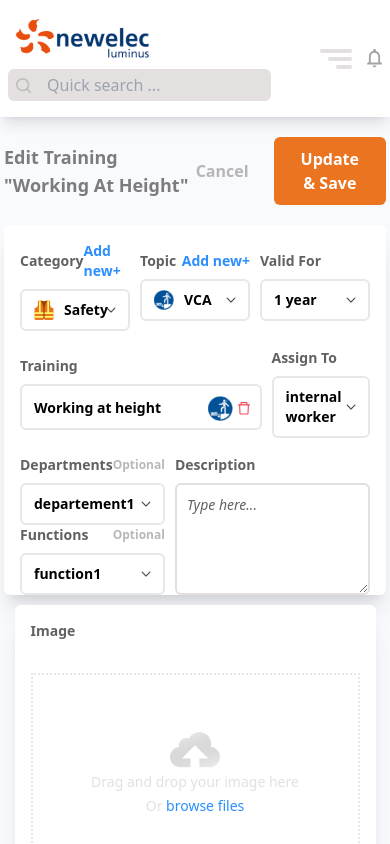
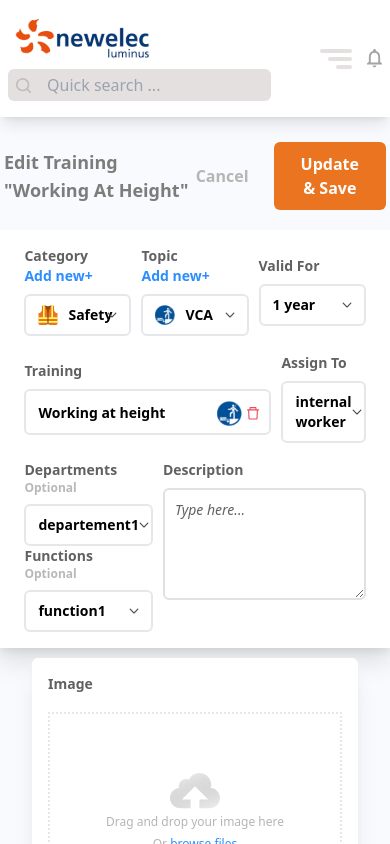
Before and after one commit to houdamzari/newelec-local, a React (Vite) app: page / in a window 390 px wide. Shown: the top 844 px of the page. Built offline with nearby package versions, Linux system fonts and the light colour scheme.

Commit message:
responsive fix

```diff
--- a/src/components/Container/Container.jsx
+++ b/src/components/Container/Container.jsx
@@ -1,6 +1,6 @@
 function Container({ children }) {
   return (
-    <div className="w-full h-full flex flex-col gap-[20px] px-[10%] py-[20px] sm:px-1 xs:px-1">
+    <div className="w-full h-full flex flex-col gap-[20px] px-[131px] py-[25px] sm:px-1 xs:px-1">
       {children}
     </div>
   );
--- a/src/components/Dropdown/Dropdown.jsx
+++ b/src/components/Dropdown/Dropdown.jsx
@@ -2,7 +2,14 @@ import { useState, useCallback } from "react";
 import Flex from "../Flex/Flex";
 import useClickOutside from "../../hooks/useClickOutside";
 import { arrow } from "../../assets";
-function Dropdown({ label, addNewAvailable, optional, dropdownOptions,borderless ,className}) {
+function Dropdown({
+  label,
+  addNewAvailable,
+  optional,
+  dropdownOptions,
+  borderless,
+  className,
+}) {
   const [optionSelected, setOptionSelected] = useState(dropdownOptions[0]);
   const [open, setOpen] = useState(false);
   const ref = useClickOutside(() => setOpen(false));
@@ -20,7 +27,8 @@ function Dropdown({ label, addNewAvailable, optional, dropdownOptions,borderless
       <Flex
         flexDirection={"flex-row"}
         justifyContent={"justify-between"}
-        alignItems={"items-center"}
+        alignItems={"items-center xs:items-start"}
+        flexWrap={"xs:flex-col"}
       >
         <p className="text-textColor-grey">{label}</p>
         {addNewAvailable && <p className="text-textColor-blue">Add new+</p>}
@@ -32,7 +40,9 @@ function Dropdown({ label, addNewAvailable, optional, dropdownOptions,borderless
       <div className="relative mt-[8px]" ref={ref}>
         <div
           onClick={() => setOpen(!open)}
-          className={`flex flex-row justify-between cursor-pointer rounded-md px-[12px] py-[9px] ${borderless ? 'border-0' : 'border-2'} `}
+          className={`flex flex-row justify-between cursor-pointer rounded-md px-[12px] py-[9px] ${
+            borderless ? "border-0" : "border-2"
+          } `}
         >
           <Flex flexDirection="flex-row " gap="gap-[10px]">
             {optionSelected.icon && (
@@ -56,11 +66,13 @@ function Dropdown({ label, addNewAvailable, optional, dropdownOptions,borderless
                 className="flex flex-row justify-between  cursor-pointer rounded-md px-4 py-2"
               >
                 <Flex flexDirection="flex-row" gap="gap-[10px]">
-                  {option.icon &&  <img
-                    className="w-[30px]"
-                    src={option.icon}
-                    alt="option_icon"
-                  />}
+                  {option.icon && (
+                    <img
+                      className="w-[30px]"
+                      src={option.icon}
+                      alt="option_icon"
+                    />
+                  )}
 
                   {option.option}
                 </Flex>
--- a/src/components/EditSection/EditSection.jsx
+++ b/src/components/EditSection/EditSection.jsx
@@ -1,5 +1,5 @@
 import React from "react";
-import {Card,Flex,FileForm,ImageForm,Form,} from "../../components";
+import { Card, Flex, FileForm, ImageForm, Form } from "../../components";
 
 function EditSection() {
   const cards = [<Form />, <ImageForm />, <FileForm />];
@@ -12,7 +12,9 @@ function EditSection() {
       flexWrap={"flex-wrap"}
     >
       {cards.map((cardContent, i) => (
-        <Card key={i}>{cardContent}</Card>
+        <Card className={i === 0 ? "px-[30px]" : ""} key={i}>
+          {cardContent}
+        </Card>
       ))}
     </Flex>
   );
--- a/src/components/EditSection/FileForm/FileForm.jsx
+++ b/src/components/EditSection/FileForm/FileForm.jsx
@@ -1,9 +1,9 @@
 import React from "react";
-import {FileInput,Flex} from "../../../components";
+import { FileInput, Flex } from "../../../components";
 
 function FileForm() {
   return (
-    <div className="w-[213px] h-[338px]">
+    <div className="w-[177px] h-[311px]">
       <p className="text-sm text-textColor-grey font-semibold">Training file</p>
       <FileInput className={"mt-4 p-[2px]"} />
       <p className="mt-[6px] text-sm text-grey">
@@ -23,7 +23,7 @@ function FileForm() {
         Media URL
       </p>
       <input
-        className="mt-[5px] border-2 rounded-md px-[10px] py-[7px] placeholder:text-sm placeholder:text-grey"
+        className="mt-[5px] w-full border-2 rounded-md px-[10px] py-[7px] placeholder:text-sm placeholder:text-grey"
         type="text"
         placeholder="https://youtu.be/1g4hoZx8-o4"
       />
--- a/src/components/EditSection/Form/Form.jsx
+++ b/src/components/EditSection/Form/Form.jsx
@@ -4,7 +4,7 @@ import { FormInput, Flex, Dropdown } from "../../../components";
 
 function Form() {
   return (
-    <div className="h-[338px]">
+    <div className="h-[311px] w-[485px] xs:w-full xs:h-fit">
       <Flex
         className="w-full"
         flexDirection={"flex-row"}
@@ -31,7 +31,7 @@ function Form() {
       >
         <FormInput />
         <Dropdown
-          className="w-[35%]"
+          className="w-[167px] xs:w-full"
           label="Assign To"
           dropdownOptions={[
             { option: "internal worker" },
@@ -50,7 +50,7 @@ function Form() {
           flexDirection={"flex-col"}
           justifyContent={"justify-center"}
           alignItems={"items-center"}
-          className={"w-[250px]"}
+          className={"w-[167px]"}
         >
           <Dropdown
             label="Departments"
@@ -66,7 +66,7 @@ function Form() {
             dropdownOptions={[{ option: "function1" }, { option: "function2" }]}
           />
         </Flex>
-        <div className="w-full">
+        <div className="w-[304px] xs:w-full">
           <p className="text-sm font-semibold text-textColor-grey">
             Description
           </p>
--- a/src/components/EditSection/Form/data.js
+++ b/src/components/EditSection/Form/data.js
@@ -2,7 +2,7 @@ import { security, icon } from "../../../assets";
 export const FirstForm = [
   {
     label: "Category",
-    width: "w-[35%]",
+    width: "w-[165px] xs:w-full",
     addNewAvailable: true,
     data: [
       { icon: security, option: "Safety" },
@@ -11,7 +11,7 @@ export const FirstForm = [
   },
   {
     label: "Topic",
-    width: "w-[43%]",
+    width: "w-[196px] xs:w-full",
     addNewAvailable: true,
     data: [
       { icon: icon, option: "VCA" },
@@ -20,7 +20,7 @@ export const FirstForm = [
   },
   {
     label: "Valid For",
-    width: "w-[22%]",
+    width: "w-[104px] xs:w-full",
     addNewAvailable: false,
     data: [{ option: "1 year" }, { option: "2 years" }],
   },
--- a/src/components/EditSection/ImageForm/ImageForm.jsx
+++ b/src/components/EditSection/ImageForm/ImageForm.jsx
@@ -2,10 +2,10 @@ import React from "react";
 import FileInput from "../../FileInput/FileInput";
 function ImageForm() {
   return (
-    <div className=" w-[329px] h-[338px]">
+    <div className=" w-[294px] h-[311px] ">
       <p className="text-sm text-textColor-grey font-semibold">Image</p>
-      <FileInput imageInput className={"h-[202px] mt-8"} />
-      <p className="mt-8 text-sm text-grey">
+      <FileInput imageInput className={"h-[202px] mt-[18px]"} />
+      <p className="mt-[45px] text-[11px] text-[#B5B5B5] text-center">
         *Only JPG, PNG files are allowed. Image must be less than 2MB
       </p>
     </div>
--- a/src/components/FileInput/FileInput.jsx
+++ b/src/components/FileInput/FileInput.jsx
@@ -22,10 +22,10 @@ function FileInput({ imageInput, className }) {
           className="absolute cursor-pointer appearance-none opacity-0  w-full h-full top-0 left-0"
         />
         <img src={upload} alt="img-upload" className="w-[50px] " />
-        <p className="text-sm text-grey">
+        <p className="text-[12px] text-[#B5B5B5]">
           Drag and drop your {imageInput ? "image" : "file"} here
         </p>
-        <p className="text-sm text-grey">
+        <p className="text-[12px] text-[#B5B5B5]">
           Or <span className="text-textColor-blue">browse files</span>
         </p>
       </div>
--- a/src/components/FormInput/FormInput.jsx
+++ b/src/components/FormInput/FormInput.jsx
@@ -5,7 +5,7 @@ import Flex from "../Flex/Flex";
 function FormInput() {
   const [inputValue, setInputValue] = useState("Working at height");
   return (
-    <div className="w-[69%]">
+    <div className="w-[309px] xs:w-full">
       <p className="text-textColor-grey text-sm font-semibold">Training</p>
       <div className="relative border-2 rounded-md px-[12px] py-[9px] mt-[8px] ">
         <input
--- a/src/components/ParamsSection/ParamsSection.jsx
+++ b/src/components/ParamsSection/ParamsSection.jsx
@@ -8,13 +8,13 @@ import "swiper/css/scrollbar";
 import { left, right } from "../../assets";
 function ParamsSection() {
   return (
-    <div className="w-[full] flex justify-center items-center flex-row">
+    <div className="w-full flex justify-center items-center flex-row">
       <img src={left} alt="left" className="cursor-pointer left-arrow" />
       <Swiper
-        className="w-[1250px] m-0 mx-[14px] pb-4"
+        className="w-[1100px] m-0 mx-[14px] pb-4"
         spaceBetween={20}
         breakpoints={{
-          1400: {
+          1350: {
             slidesPerView: 6,
           },
           1200: {
--- a/src/components/QuestionSection/QuestionSection.jsx
+++ b/src/components/QuestionSection/QuestionSection.jsx
@@ -16,7 +16,7 @@ function QuestionSection() {
   ];
   return (
     <div className="flex justify-center">
-      <div className="w-[1250px]">
+      <div className="w-[1100px]">
         <Card className={"w-full xs:w-full px-[24px] py-[18px]"}>
           <p className="text-sm font-bold text-textColor-grey">Training</p>
           <p className="text-sm mt-[6px]">
--- a/src/components/TitleSection/TitleSection.jsx
+++ b/src/components/TitleSection/TitleSection.jsx
@@ -5,7 +5,7 @@ function TitleSection() {
   return (
     <Flex justifyContent={"justify-center"} alignItems={"align-center"}>
       <Flex
-        className={"w-[1250px]"}
+        className={"w-[1100px]"}
         flexDirection={"flex-row"}
         justifyContent={"justify-between"}
         alignItems={"items-center"}
```
